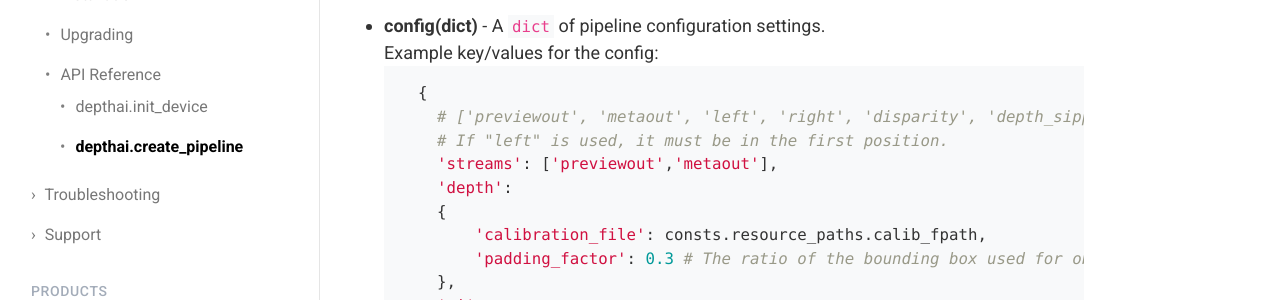
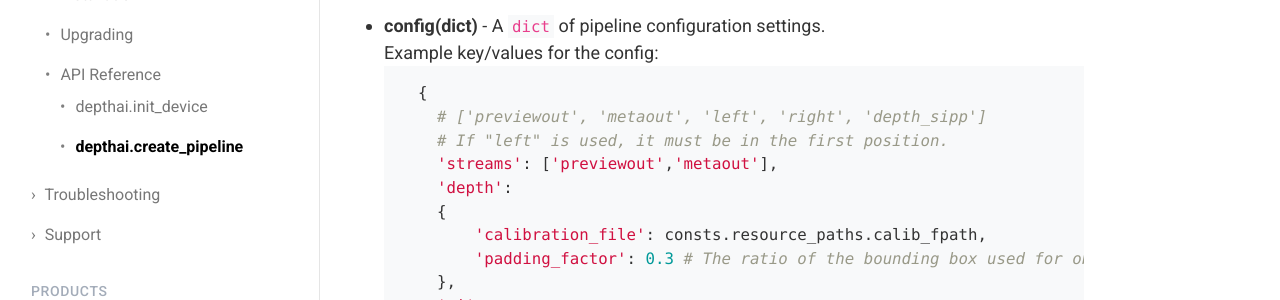
Before and after one commit to luxonis/depthai-docs-website, a Jekyll site: the page built from api.md, in a window 1280 px wide and 900 px high, scrolled down 1835 px. Shown: the part 153-453 px from the top of the window. Built offline with Jekyll 4.4.1, drawn with Linux system fonts in a browser that asks for light colours; nearby versions of some CDN libraries.

Commit message:
Removing disparity stream

````diff
--- a/api.md
+++ b/api.md
@@ -89,7 +89,7 @@ Initializes a DepthAI Pipeline, returning the created `Pipeline` if successful a
     <br/>Example key/values for the config:
     ```py
     {
-      # ['previewout', 'metaout', 'left', 'right', 'disparity', 'depth_sipp']
+      # ['previewout', 'metaout', 'left', 'right', 'depth_sipp']
       # If "left" is used, it must be in the first position.
       'streams': ['previewout','metaout'],
       'depth':
````
